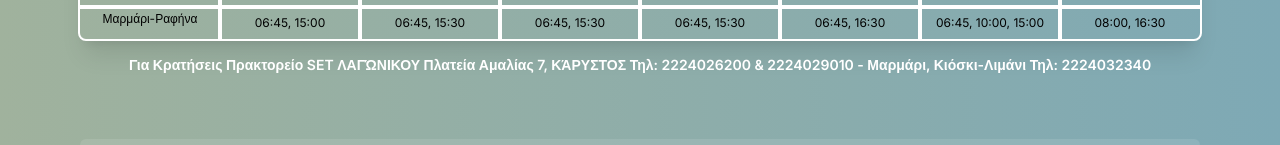
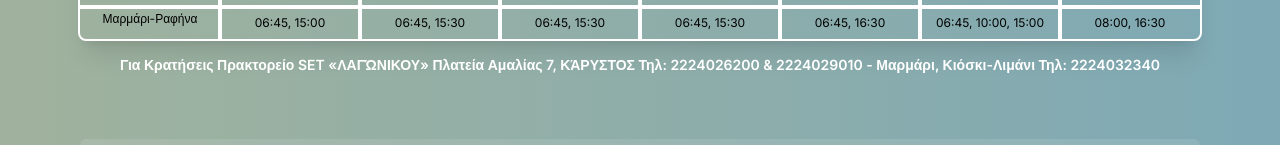
Before and after one commit to karystosecret/karystosecret_, a Next.js app: page /ships in a window 1280 px wide. Shown: the part 337-482 px from the top of the page. Built offline with nearby package versions, Linux system fonts and the light colour scheme; no server answers.

Commit message:
third commit2

```diff
--- a/src/components/Ships.tsx
+++ b/src/components/Ships.tsx
@@ -75,7 +75,7 @@ const Shops = () =>  {
                 <p className="text-[8px] md:text-xs outline outline-1 md:outline-2 outline-white p-2 rounded-br-md text-center" >08:00, 16:30</p>
             </div>
         </div>
-        <p className="text-[8px] md:text-sm font-semibold text-white text-center mt-4">Για Κρατήσεις Πρακτορείο SET ΛΑΓΏΝΙΚΟΥ Πλατεία Αμαλίας 7, ΚΆΡΥΣΤΟΣ Τηλ: 2224026200 & 2224029010 - Μαρμάρι, Κιόσκι-Λιμάνι Τηλ: 2224032340</p>
+        <p className="text-[8px] md:text-sm font-semibold text-white text-center mt-4">Για Κρατήσεις Πρακτορείο SET «ΛΑΓΏΝΙΚΟΥ» Πλατεία Αμαλίας 7, ΚΆΡΥΣΤΟΣ Τηλ: 2224026200 & 2224029010 - Μαρμάρι, Κιόσκι-Λιμάνι Τηλ: 2224032340</p>
         {/*<p className="text-lg font-semibold text-white text-center mt-10">Αγία Μαρίνα - Νέα Στύρα</p>
         <div className="grid w-full shadow-xl items-center mt-2 md:mt-4">
             <div className="grid grid-cols-8 grid rows-3">
```
